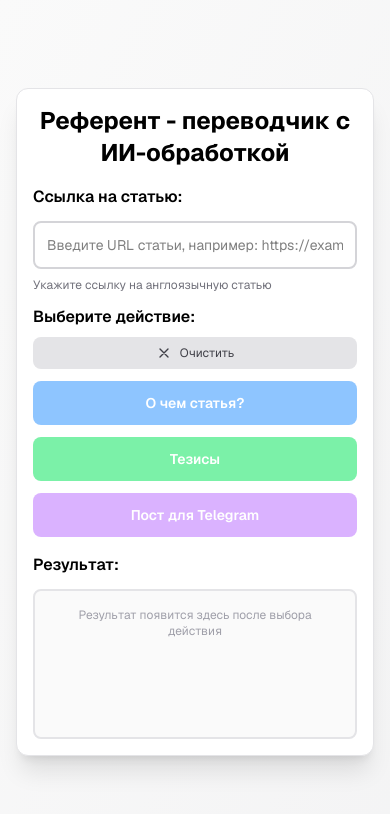
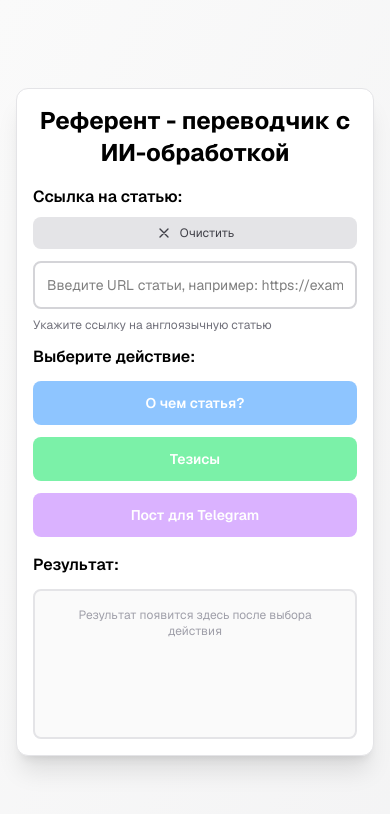
Before and after one commit to 19Bas2y8a-Nik/referent, a Next.js app: page / in a window 390 px wide. Shown: the top 814 px of the page. Built offline with nearby package versions, Linux system fonts and the light colour scheme.

Commit message:
Refactor Home component layout by restructuring the article link section to include a clear button for resetting fields. Improve visual organization and maintain responsiveness across different screen sizes.

```diff
--- a/app/page.tsx
+++ b/app/page.tsx
@@ -251,7 +251,19 @@ export default function Home() {
       <main className="min-h-screen w-full max-w-5xl mx-auto flex flex-col items-center justify-center py-6 sm:py-12 px-4 gap-4 sm:gap-8">
         <div className="w-full bg-white dark:bg-zinc-950 shadow-xl rounded-xl sm:rounded-2xl p-4 sm:p-6 md:p-8 border border-zinc-200 dark:border-zinc-800">
           <h1 className="text-2xl sm:text-3xl md:text-4xl font-bold text-center text-black dark:text-zinc-50 mb-4 sm:mb-6 md:mb-8 break-words">Референт - переводчик с ИИ-обработкой</h1>
-          <p className="text-base sm:text-lg font-semibold text-black dark:text-zinc-50 mb-3 sm:mb-4">Ссылка на статью:</p>
+          <div className="flex flex-col sm:flex-row sm:items-center sm:justify-between gap-2 sm:gap-0 mb-3 sm:mb-4">
+            <p className="text-base sm:text-lg font-semibold text-black dark:text-zinc-50">Ссылка на статью:</p>
+            <button
+              onClick={handleClear}
+              className="px-3 sm:px-4 py-2 text-xs sm:text-sm bg-zinc-200 dark:bg-zinc-800 text-zinc-700 dark:text-zinc-300 rounded-lg hover:bg-zinc-300 dark:hover:bg-zinc-700 transition-all flex items-center justify-center sm:justify-start gap-2 w-full sm:w-auto"
+              title="Очистить все поля и результаты"
+            >
+              <svg className="w-4 h-4 flex-shrink-0" fill="none" stroke="currentColor" viewBox="0 0 24 24">
+                <path strokeLinecap="round" strokeLinejoin="round" strokeWidth={2} d="M6 18L18 6M6 6l12 12" />
+              </svg>
+              <span>Очистить</span>
+            </button>
+          </div>
           <input
             type="text"
             placeholder="Введите URL статьи, например: https://example.com/article"
@@ -275,19 +287,7 @@ export default function Home() {
           {urlError && (
             <p className="text-red-500 text-xs sm:text-sm mb-3 sm:mb-4 break-words">{urlError}</p>
           )}
-          <div className="flex flex-col sm:flex-row sm:items-center sm:justify-between gap-2 sm:gap-0 mb-3 sm:mb-4">
-            <p className="text-base sm:text-lg font-semibold text-black dark:text-zinc-50">Выберите действие:</p>
-            <button
-              onClick={handleClear}
-              className="px-3 sm:px-4 py-2 text-xs sm:text-sm bg-zinc-200 dark:bg-zinc-800 text-zinc-700 dark:text-zinc-300 rounded-lg hover:bg-zinc-300 dark:hover:bg-zinc-700 transition-all flex items-center justify-center sm:justify-start gap-2 w-full sm:w-auto"
-              title="Очистить все поля и результаты"
-            >
-              <svg className="w-4 h-4 flex-shrink-0" fill="none" stroke="currentColor" viewBox="0 0 24 24">
-                <path strokeLinecap="round" strokeLinejoin="round" strokeWidth={2} d="M6 18L18 6M6 6l12 12" />
-              </svg>
-              <span>Очистить</span>
-            </button>
-          </div>
+          <p className="text-base sm:text-lg font-semibold text-black dark:text-zinc-50 mb-3 sm:mb-4">Выберите действие:</p>
           <div className="flex flex-col sm:flex-row gap-3 sm:gap-4 w-full mb-4 sm:mb-6">
             <button
               onClick={() => handleClick("about")}
```
